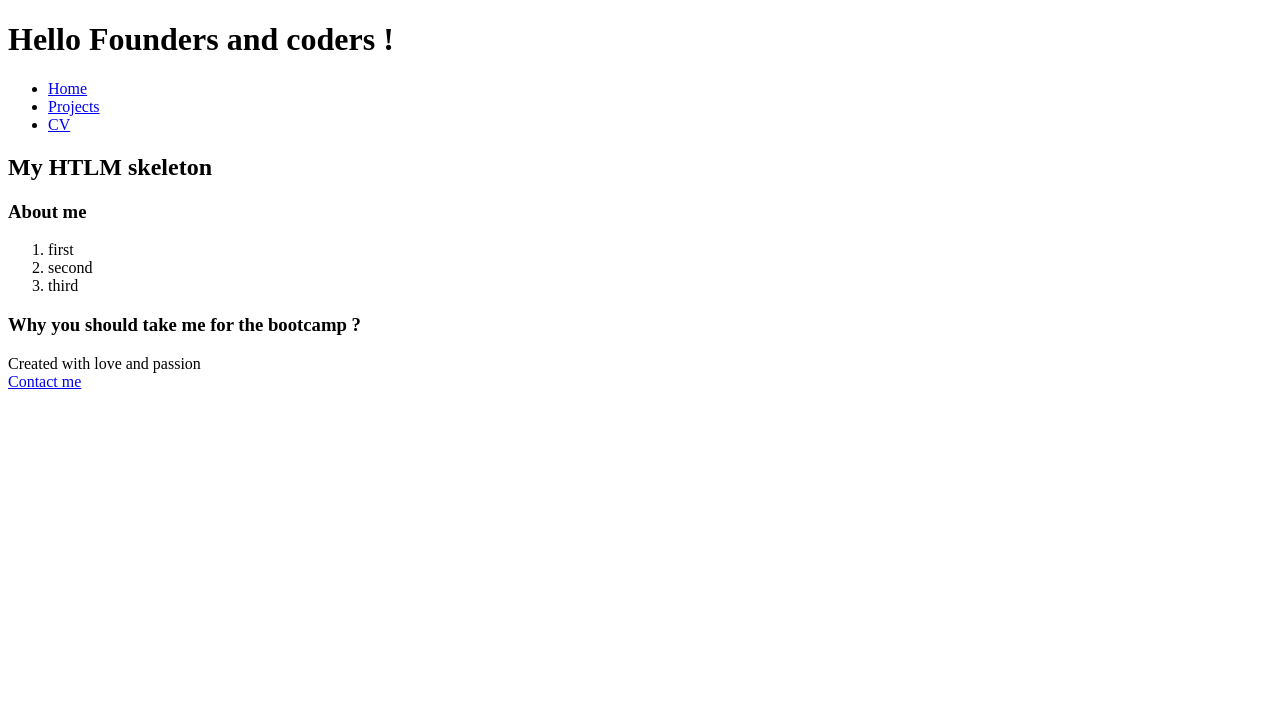
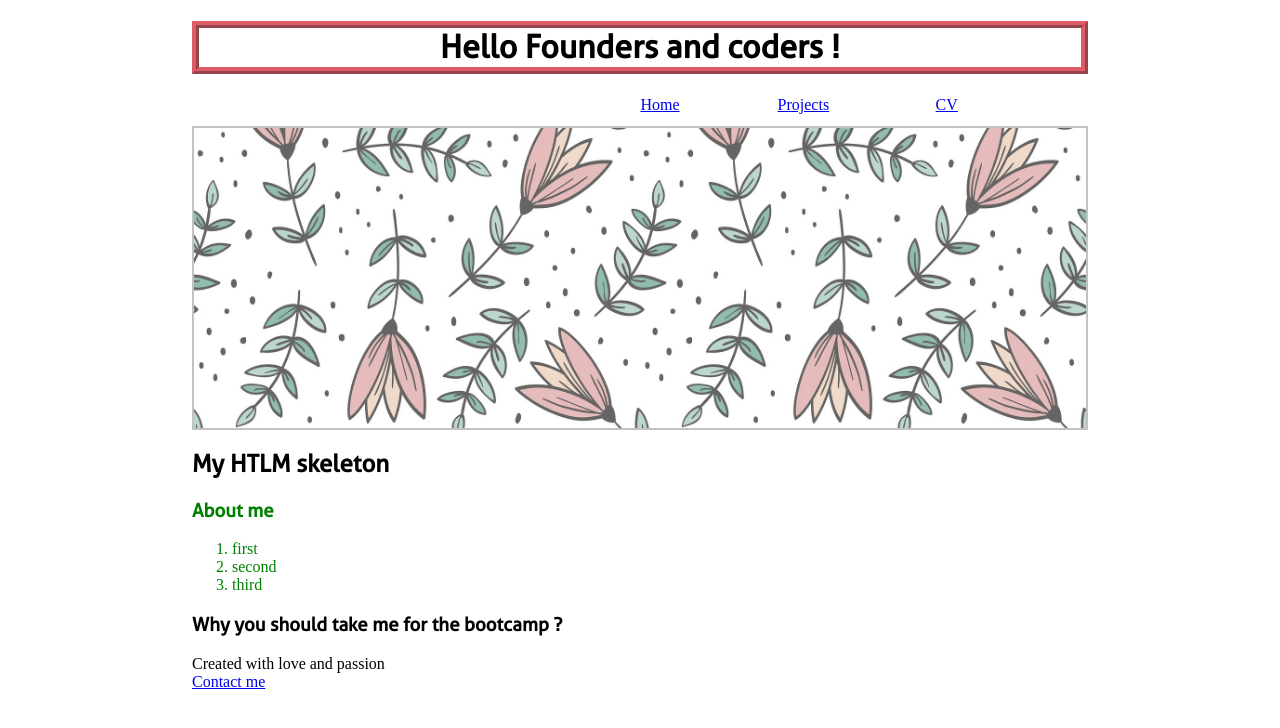
Before and after one commit to m-tournelle/founders-and-coders, a plain HTML site: page one-page-website.html in a window 1280 px wide. Drawn offline with Linux system fonts and the light colour scheme.

Commit message:
Apply CSS
Add and use new font
Add a flower image
Add a border to the title
Nav menu
  - applied flexbox
  - aligned right

Commented background-color are useful to debug flexbox limits

```diff
--- a/one-page-website.html
+++ b/one-page-website.html
@@ -3,31 +3,37 @@
 
 <head>
     <meta charset="utf-8" />
+    <link rel="stylesheet" href="style.css" />
     <title>One page website for founders and coders</title>
 </head>
 
 <body>
-    <header>
-        <h1>Hello Founders and coders !</h1>
+    <header id= header>
+        <h1 id=mainTitle>Hello Founders and coders !</h1>
+
     </header>
 
     <nav>
-        <ul>
-            <li><a href="#">Home</a></li>
-            <li><a href="#">Projects</a></li>
-            <li><a href="#">CV</a></li>
+        <ul id=nav>
+            <li id = nav-home><a href="#">Home</a></li>
+            <li id = nav-projects><a href="#">Projects</a></li>
+            <li id = nav-cv><a href="#">CV</a></li>
         </ul>
     </nav>
 
-    <body>
+    <body id=body>
+        <div class="mainTitleImg"> </div>
         <section>
             <h2>My HTLM skeleton</h2>
+            <div class=encart>
                 <h3>About me</h3>
                 <ol>
                     <li>first</li>
                     <li>second</li>
                     <li>third</li>
                 </ol>
+            </div>
+
         </section>
 
         <section>
--- /dev/null
+++ b/style.css
@@ -0,0 +1,61 @@
+@font-face {
+    font-family: 'Aller';
+    src: url('font-aller/Aller_Rg.ttf');
+}
+.encart {
+    color : green;
+}
+
+#mainTitle {
+    font-family: 'Aller';
+    font-size : 2,5em;
+    text-align : center;
+    border : 2mm ridge rgba(218, 66, 79, 0.863);
+}
+.mainTitleImg {
+    height: 300px;
+    background-image: url(image/flowers.jpg);
+    background-size: cover;
+    border: 2px solid darkgray;
+    color: #000; text-shadow: 1px 1px 0 #fff;
+    opacity: 0.7;
+}
+
+#nav{
+  /*   background-color:  rgba(66, 218, 112, 0.863);*/
+    display: flex;
+    list-style: none;
+    width: 80%;
+    margin: auto;
+    flex-wrap: wrap;
+    justify-content: flex-end;
+    min-height: 30px;
+}
+
+
+#nav-home {
+ /*    background-color:  rgba(66, 175, 218, 0.863);*/
+    width:20%;
+    text-align: center;
+}
+#nav-projects {
+/*    background-color:  rgba(66, 114, 218, 0.863); */
+    width:20%;
+    text-align: center;
+}
+
+#nav-cv {
+ /*    background-color:  rgba(99, 66, 218, 0.863);*/
+    width:20%;
+    text-align: center;
+}
+
+#body {
+    width: 70%;
+    margin-left:auto;
+    margin-right:auto;
+}
+
+h2, h3 {
+    font-family: 'Aller';
+}
```
Also changed, not shown: font-aller/Aller Font License.txt (added), font-aller/AllerDisplay.ttf (added), font-aller/Aller_Bd.ttf (added), font-aller/Aller_BdIt.ttf (added), font-aller/Aller_It.ttf (added), font-aller/Aller_Lt.ttf (added), font-aller/Aller_LtIt.ttf (added), font-aller/Aller_Rg.ttf (added), image/flowers.jpg (added). Lines whose indentation alone changed are shown as unchanged.
